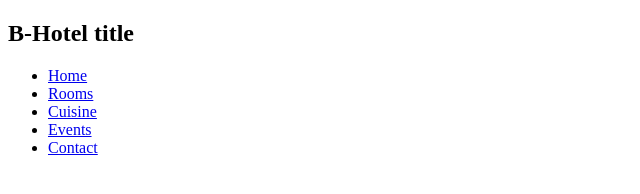
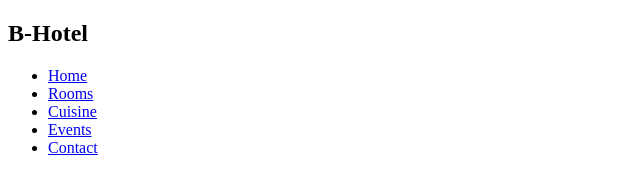
Before and after one commit to HelderBalbino/Be-Hotel, a plain HTML site: page index.html in a window 1280 px wide. Shown: the full height of the page, 0-640 px from the left. Drawn offline with Linux system fonts and the light colour scheme.

Commit message:
fix: update header title for consistency

```diff
--- a/index.html
+++ b/index.html
@@ -9,7 +9,7 @@
 	<body>
 		<header>
 			<nav>
-				<h1 class="header-title">B-Hotel title</h1>
+				<h1 class="header-title">B-Hotel</h1>
 				<ul>
 					<li><a href="#home">Home</a></li>
 					<li><a href="#rooms">Rooms</a></li>
```
